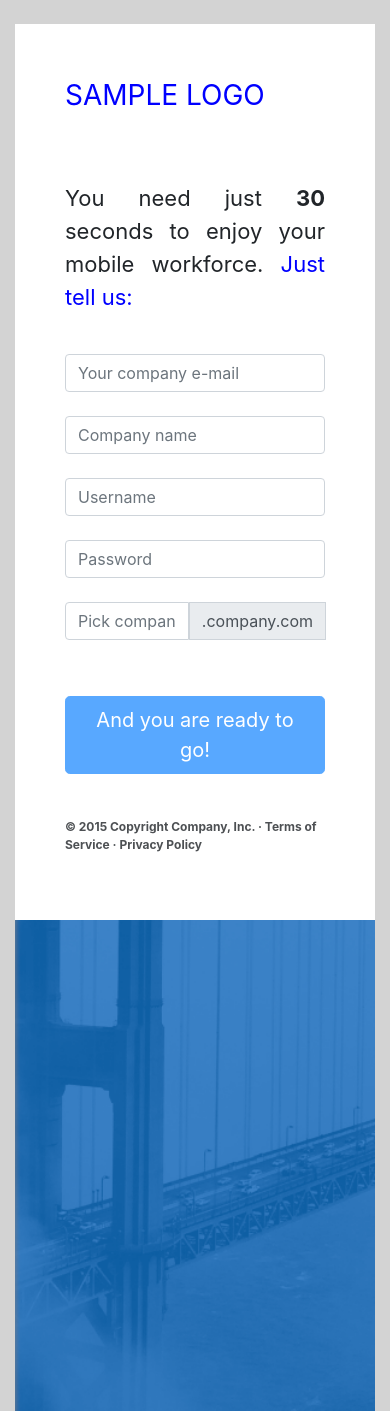
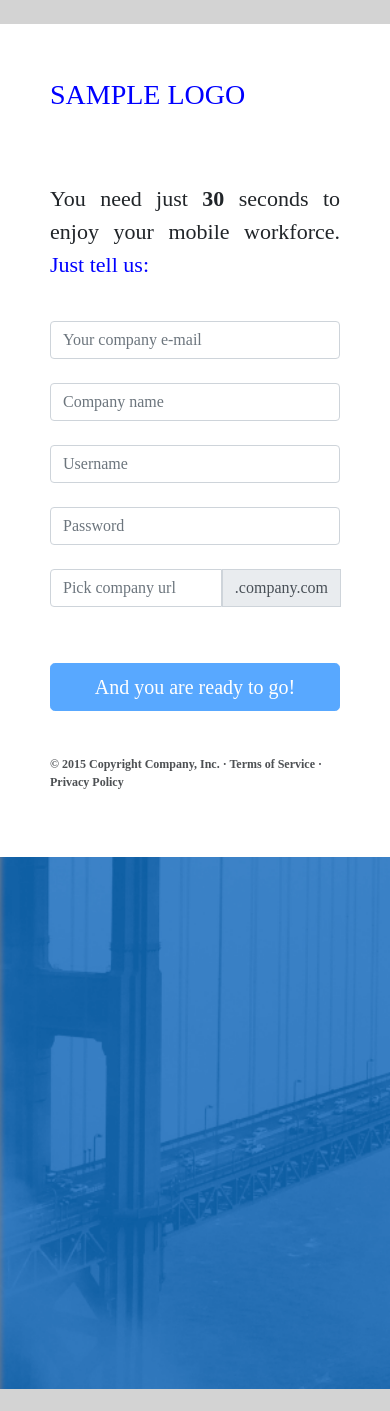
Before and after one commit to Jelena7293/Zadatak___, a plain HTML site: page index.html in a window 390 px wide. After the commit the page ends 1389 px from the top, so only its background shows below. Drawn offline with nearby package versions, Linux system fonts and the light colour scheme; a web font is replaced by a local one.

Commit message:
implement font Andana, merge image, password type, autocomplete off, company url

```diff
--- a/index.html
+++ b/index.html
@@ -4,28 +4,28 @@
     <meta charset="UTF-8">
     <meta name="viewport" content="width=device-width, initial-scale=1">
     <title>Signup and email - Figma</title>
-    <link rel="stylesheet" type="text/css" href="style.css">
     <link rel="stylesheet"
           href="https://stackpath.bootstrapcdn.com/bootstrap/4.3.1/css/bootstrap.min.css"
           integrity="sha384-ggOyR0iXCbMQv3Xipma34MD+dH/1fQ784/j6cY/iJTQUOhcWr7x9JvoRxT2MZw1T"
           crossorigin="anonymous">
+    <link href="https://fonts.googleapis.com/css?family=Andada&display=swap" rel="stylesheet">
+    <link rel="stylesheet" type="text/css" href="style.css">
     <script src="js/ajax.js"></script>
 </head>
-<body style="background-color: lightgray">
+<body>
 <br>
 <div class="container">
     <div class="row">
-        <div class="col-sm-6">
-            <div id="leftdiv">
+        <div class="col-sm-6" id="leftdiv">
                 <form name="myForm">
-                    <p id="textcolor" class="titleform">Sample logo</p>
-                    <p class="text">You need just <strong>30</strong> seconds to enjoy your mobile workforce.<a id="textcolor" class="text"> Just tell us:</a></p><br>
-                    <input type="text" class="form-control" name="email" id="email" placeholder="Your company e-mail"><br>
-                    <input type="text" class="form-control" name="companyName" id="companyName" placeholder="Company name"><br>
-                    <input type="text" class="form-control" name="username" id="username" placeholder="Username" required><br>
-                    <input type="text" class="form-control" name="password" id="password" placeholder="Password"><br>
+                    <p id="textcolor" class="titleform" >Sample logo</p>
+                    <p class="text">You need just <strong>30</strong> seconds to enjoy your mobile workforce.<a id="textcolor"> Just tell us:</a></p><br>
+                    <input type="text" class="form-control" name="email" id="email" autocomplete="off" placeholder="Your company e-mail"><br>
+                    <input type="text" class="form-control" name="companyName" id="companyName" autocomplete="off" placeholder="Company name"><br>
+                    <input type="text" class="form-control" name="username" id="username" autocomplete="off" placeholder="Username" required><br>
+                    <input type="password" class="form-control" name="password" id="password" autocomplete="off" placeholder="Password"><br>
                     <div class="input-group mb-2">
-                        <input type="text" class="form-control" name="companyUrl" id="companyUrl" placeholder="Pick company url">
+                        <input type="text" class="form-control" name="companyUrl" id="companyUrl" autocomplete="off" placeholder="Pick company url">
                         <div class="input-group-prepend">
                             <div class="input-group-text">.company.com</div>
                         </div>
@@ -34,9 +34,8 @@
                     <br>
                     <p class="footertext">© 2015 Copyright Company, Inc.  ·  Terms of Service  ·  Privacy Policy</p>
                 </form>
-            </div>
         </div>
-        <div class="col-sm-6">
+        <div class="col-sm-6 rightdiv">
             <img class="picture" src="img/pic.png">
         </div>
     </div>
--- a/javaScript.js
+++ b/javaScript.js
@@ -39,14 +39,15 @@ document.getElementById("password").addEventListener("keyup", function() {
 
 document.getElementById("companyUrl").addEventListener("keyup", function() {
     var companyUrl = document.getElementById('companyUrl').value;
-    if (companyUrl == "") {
+    var spec = /^(?=.*[!@#$%^&*"])/;
+    if (companyUrl == "" || companyUrl.match(spec)) {
         document.getElementById("companyUrl").style.borderColor = "red";
     } else {
         document.getElementById("companyUrl").style.borderColor = "green";
     }
 });
 
-$("input[type='text']").on("keyup", function(){
+$("input[type='text'], input[type='password']").on("keyup", function(){
     var email = document.forms["myForm"]["email"].value;
     var companyName = document.forms["myForm"]["companyName"].value;
     var usrName = document.forms["myForm"]["username"].value;
@@ -55,8 +56,9 @@ $("input[type='text']").on("keyup", function(){
 
     var letters = /^[0-9a-zA-Z]+$/;
     var pass=  /^(?=.*\d)(?=.*[!@#$%^&*])(?=.*[a-z])(?=.*[A-Z]).{8,16}$/;
+    var spec = /^(?=.*[!@#$%^&*"])/;
 
-    if (/^\w+([\.-]?\w+)*@\w+([\.-]?\w+)*(\.\w{2,3})+$/.test(email) && companyName != "" && companyName.length < 60 && companyName.match(letters) && usrName != "" && pswrd != "" && pswrd.match(pass) && companyUrl != "")
+    if (/^\w+([\.-]?\w+)*@\w+([\.-]?\w+)*(\.\w{2,3})+$/.test(email) && companyName != "" && companyName.length < 60 && companyName.match(letters) && usrName != "" && pswrd != "" && pswrd.match(pass) && companyUrl != "" && !companyUrl.match(spec))
     {
         document.getElementById('btnReady').removeAttribute("disabled");
     }
@@ -76,6 +78,7 @@ document.getElementById("btnReady").addEventListener("click", function () {
 
     console.log(info);
     clearInputField();
+    document.getElementById('btnReady').setAttribute("disabled", "disabled");
 });
 
 function clearInputField() {
--- a/style.css
+++ b/style.css
@@ -1,7 +1,20 @@
+
+*{
+    font-family: 'Andada', serif;
+}
+
+body{
+    background-color: lightgray;
+}
 
 .picture{
     height: 100%;
     width: 100%;
+    opacity: 100%;
+}
+
+.rightdiv{
+    padding: 0;
 }
 
 #leftdiv{
@@ -22,6 +35,8 @@
     text-align: justify;
 }
 
+
+
 #textcolor{
     color: blue;
 }
```
